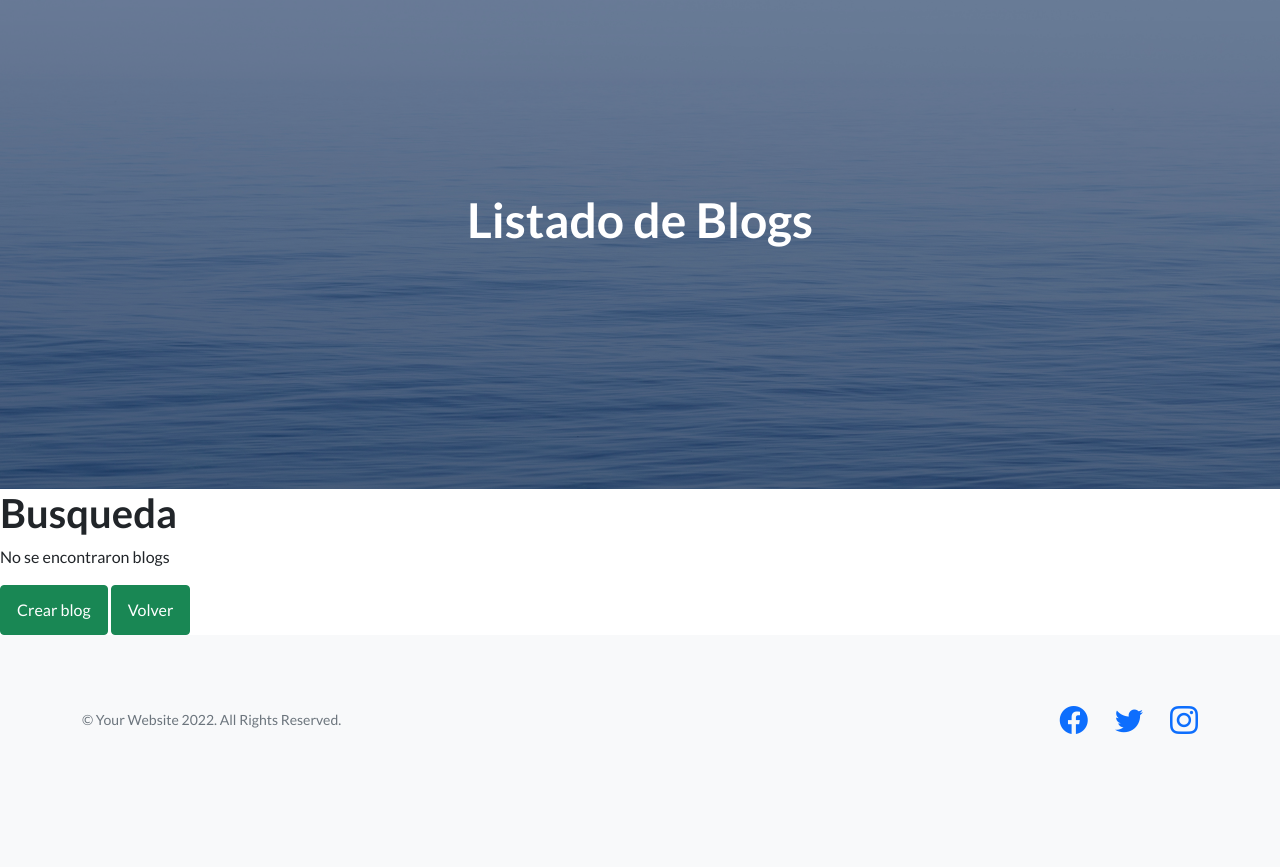
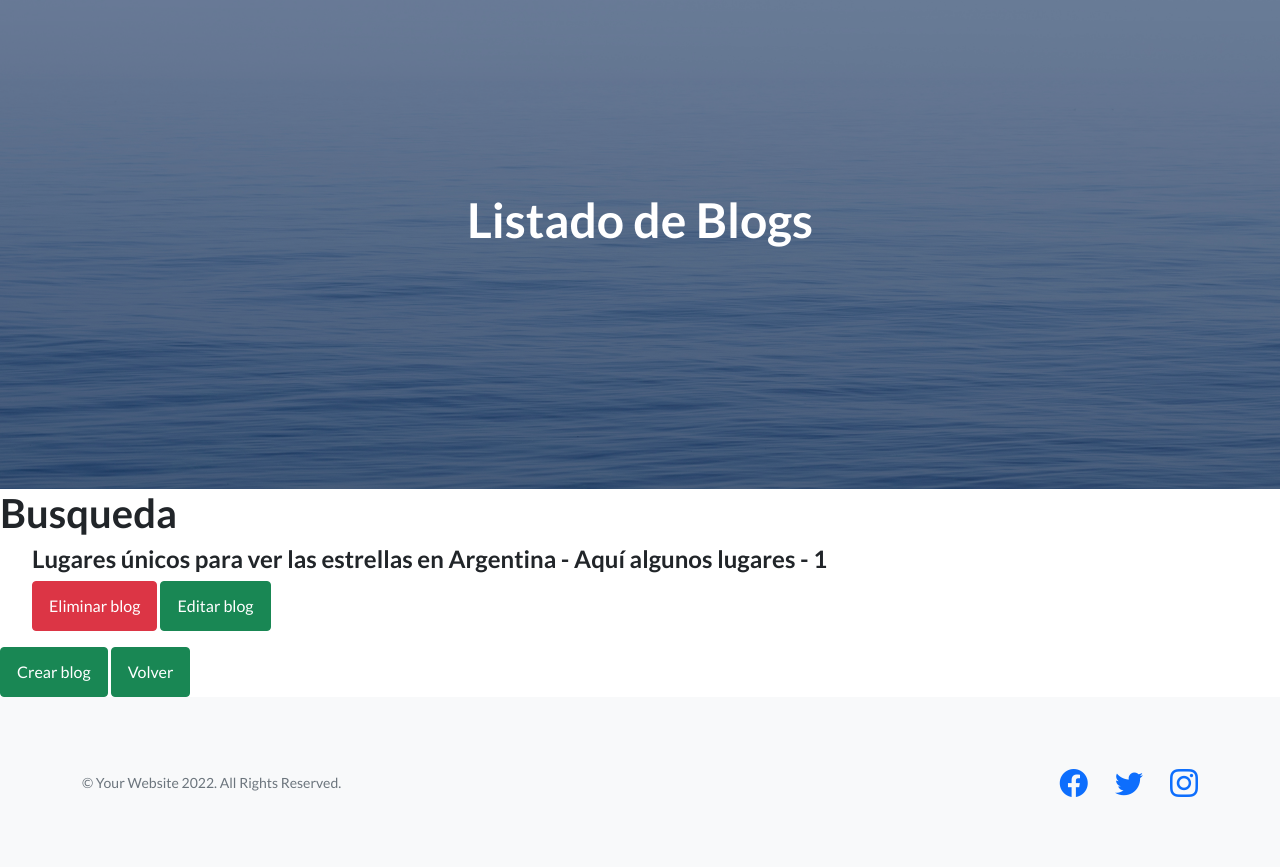
Before and after one commit to ArielMello0/steel-pc, a Django app: page /leerBlog/ in a window 1280 px wide. Shown: the part 87-954 px from the top of the page. Before the commit the page ends 821 px from the top, so only its background shows below. Run offline with Django 4.2, Linux system fonts and the light colour scheme; a user stored in the database is signed in; data comes from the database, SQL or seed files in the repository; both versions use the stored data as it was after the commit; some libraries are stand-ins or nearby versions.

Commit message:
blog arreglado

```diff
--- a/AppProyecto/models.py
+++ b/AppProyecto/models.py
@@ -22,15 +22,17 @@ class Autor(models.Model):
 
 class Blog(models.Model):
     titulo=models.CharField(max_length=50)
-    subtitulo= models.CharField(max_length=80)
+    subtitulo= models.CharField(max_length=50)
+    num_blog=models.IntegerField()
     cuerpo= models.CharField(max_length=5000)
     autor= models.CharField(max_length=50)
-    fecha= models.DateField ()
-    imagen= models.ImageField(upload_to='media', null=True, blank=True)
+    fecha=models.CharField(max_length=12)
+
+
 
 
     def __str__(self):
-        return self.titulo, self.autor , self.fecha , self.imagen
+        return self.titulo+" "+self.subtitulo+" "+str(self.num_blog)
 
 class Avatar(models.Model):
     user=models.ForeignKey(User, on_delete=models.CASCADE)
--- a/AppProyecto/templates/AppProyecto/crearFormBlog.html
+++ b/AppProyecto/templates/AppProyecto/crearFormBlog.html
@@ -10,7 +10,7 @@
 {% block contenido_que_cambia %}
 <h1 class="mb-5">Crear nuevo BLOG</h1>
 
-<form action="{% url 'crearFormBlog' %}" method="POST"> {% csrf_token %}
+<form action="{% url 'crearFormBlog' %}" method="POST" enctype="multipart/form-data"> {% csrf_token %}
 
 
     <table>
--- a/AppProyecto/templates/AppProyecto/editarBlog.html
+++ b/AppProyecto/templates/AppProyecto/editarBlog.html
@@ -10,7 +10,7 @@
 {% block contenido_que_cambia %}
 <h1 class="mb-1">Editando</h1>
 
-<form action="{% url 'editarBlog' blog.id  %}" method="POST"> {% csrf_token %}
+<form action="{% url 'editarBlog' blog.id %}" method="POST" entype="multipart/form-data">{% csrf_token %}
 
 
     <table>
--- a/AppProyecto/templates/AppProyecto/editarPerfil.html
+++ b/AppProyecto/templates/AppProyecto/editarPerfil.html
@@ -10,7 +10,7 @@
 {% block contenido_que_cambia %}
 <h1 class="mb-5">Editando perfil</h1>
 
-<form action="{% url 'editarPerfil' %}" method="POST"> {% csrf_token %}
+<form action="{% url 'editarPerfil' %}" method="POST" entype="multipart/form-data"> {% csrf_token %}
 
 
     <table>
--- a/AppProyecto/templates/AppProyecto/leerBlog.html
+++ b/AppProyecto/templates/AppProyecto/leerBlog.html
@@ -10,11 +10,11 @@
 {% block contenido_que_cambia %}
 
 <h1>Busqueda</h1>
-{% if blog %}
+{% if blogs %}
 
 <ul>
-    {% for blogs in blog %}
-       <h4>{{blog.titulo}} - {{blog.subtitulo}} - {{blog.autor}} - {{blog.fecha}} - {{blog.imagen}}</h4>
+    {% for blog in blogs %}
+       <h4>{{blog.titulo}} - {{blog.subtitulo}} - {{blog.num_blog}} </h4>
        <a class="btn btn-danger" href="{% url 'eliminarBlog' blog.id %}">Eliminar blog</a>
        <a class="btn btn-success" href="{% url 'editarBlog' blog.id %}">Editar blog</a>
        <br>
--- a/AppProyecto/views.py
+++ b/AppProyecto/views.py
@@ -23,30 +23,23 @@ def blogFormulario(request):
 @login_required
 def crearFormBlog(request):
     if request.method=="POST":
-        form=BlogForm(request.POST, request.FILES)
+        form=BlogForm(request.POST)
         if form.is_valid():
             informacion=form.cleaned_data
             titulo=informacion["titulo"]
             subtitulo=informacion["subtitulo"]
+            num_blog=informacion["num_blog"]
             cuerpo=informacion["cuerpo"]
             autor=informacion["autor"]
             fecha=informacion["fecha"]
-            imagen=informacion["imagen"]
 
-            objeto= blog.objects.create(
-                titulo=titulo,
-                subtitulo=subtitulo,
-                cuerpo=cuerpo,
-                autor=autor,
-                fecha=fecha,
-                imagen=imagen,
-                )
-            objeto.save()
-        return render (request, "AppProyecto/inicio.html")
-
+            blog=Blog(titulo=titulo,subtitulo=subtitulo,num_blog=num_blog,cuerpo=cuerpo,autor=autor,fecha=fecha)
+            blog.save()
+            blogs=Blog.objects.all()
+        return render (request,"AppProyecto/leerBlog.html", {"blogs":blogs})
     else:
         formulario=BlogForm()
-        return render (request, "AppProyecto/crearFormBlog.html", {"formulario":formulario})
+    return render (request, "AppProyecto/crearFormBlog.html", {"formulario":formulario,"avatar":obtenerAvatar(request)})
 
 @login_required
 def leerBlog(request):
@@ -58,7 +51,7 @@ def eliminarBlog(request, id):
     blog=Blog.objects.get(id=id)
     blog.delete()
     blogs=Blog.objects.all()
-    return render(request, "AppProyecto/leerBlog.html",{"blogs":blogs})
+    return render(request, "AppProyecto/leerBlog.html",{"blog":blog})
 
 @login_required
 def editarBlog(request, id):
@@ -68,19 +61,19 @@ def editarBlog(request, id):
         if form.is_valid():
             informacion=form.cleaned_data
             blog.titulo=informacion["titulo"]
+            blog.subtitulo=informacion["subtitulo"]
             blog.num_blog=informacion["num_blog"]
-            subtitulo=informacion["subtitulo"]
-            cuerpo=informacion["cuerpo "]
-            autor=informacion["autor"]
-            fecha=informacion["fecha"]
-            imagen=informacion["imagen"]
+            blog.cuerpo=informacion["cuerpo"]
+            blog.autor=informacion["autor"]
+            blog.fecha=informacion["fecha"]
+
             blog.save()
             blogs=Blog.objects.all()
-            return render(request, "AppProyecto/leerBlog.html",{"blogs":blogs})
+        return render(request, "AppProyecto/leerBlog.html",{"blogs":blogs})
 
     else:
-        form=BlogForm(initial={"titulo":blog.titulo, "num_blog":blog.num_blog})
-        return render(request, "AppProyecto/editarBlog.html",{"formulario":form, "blog":blog})
+        form=BlogForm(initial={"titulo":blog.titulo,"subtitulo":blog.subtitulo,"num_blog":blog.num_blog,"cuerpo":blog.cuerpo,"autor":blog.autor,"fecha":blog.fecha})
+    return render(request, "AppProyecto/editarBlog.html",{"formulario":form, "blog":blog})
 
 
 @login_required
```
Also changed, not shown: AppProyecto/forms.py (+4 -3 lines), db.sqlite3.
